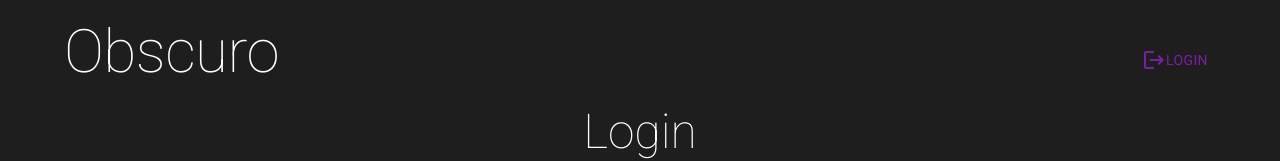
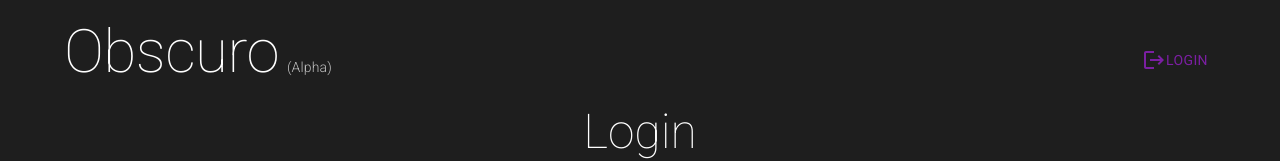
Before and after one commit to thiagogvasc/Obscuro, a React (Create React App) app in the folder client/: page / in a window 1280 px wide. Shown: the top 161 px of the page. Built offline with nearby package versions, Linux system fonts and the light colour scheme.

Commit message:
Add alpha display

```diff
--- a/client/src/components/Navbar.js
+++ b/client/src/components/Navbar.js
@@ -9,6 +9,7 @@ import LogoutIcon from '@mui/icons-material/Logout';
 import axios from 'axios'
 import { baseUrl } from '../axiosConfig'
 import { useNavigate } from 'react-router-dom'
+import { grey } from '@mui/material/colors'
 
 export default function Navbar() {
   const user = useUser()
@@ -27,7 +28,7 @@ export default function Navbar() {
   }
   return (
     <Box sx={{ display: "flex", justifyContent: "space-between"}}>
-      <Typography fontWeight="100" mb={2} variant="h2">Obscuro</Typography>
+      <Typography display="inline" fontWeight="100" mb={2} variant="h2">Obscuro<Typography fontWeight="300" display="inline" variant="body2" sx={{ p: 1, color: grey[400]}}>(Alpha)</Typography></Typography>
       {user.userID && <Button onClick={logout}><LogoutIcon mr={5}/>Leave</Button>}
       {!user.userID && <Button onClick={login}><LogoutIcon mr={5}/>Login</Button>}
     </Box>
```
